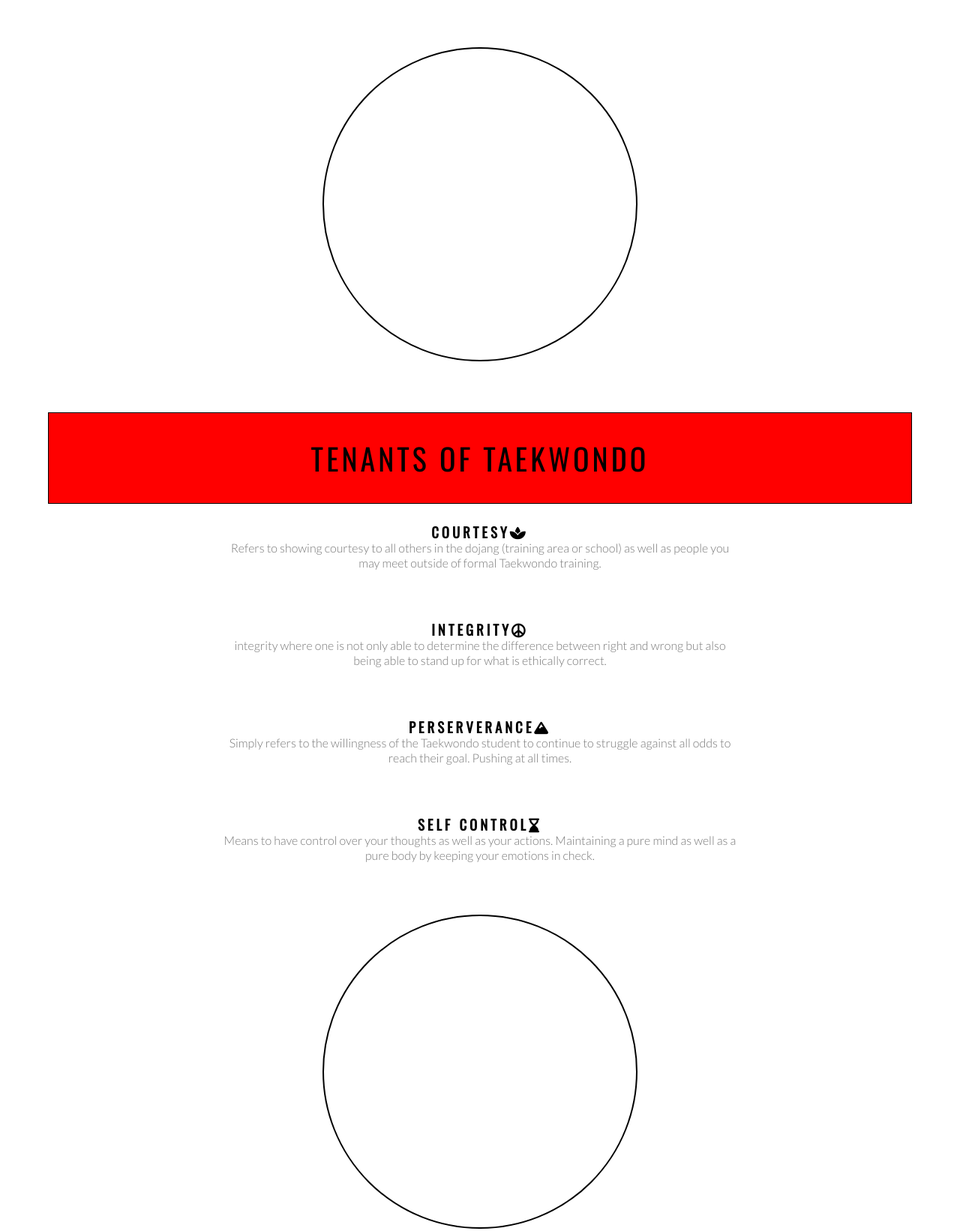
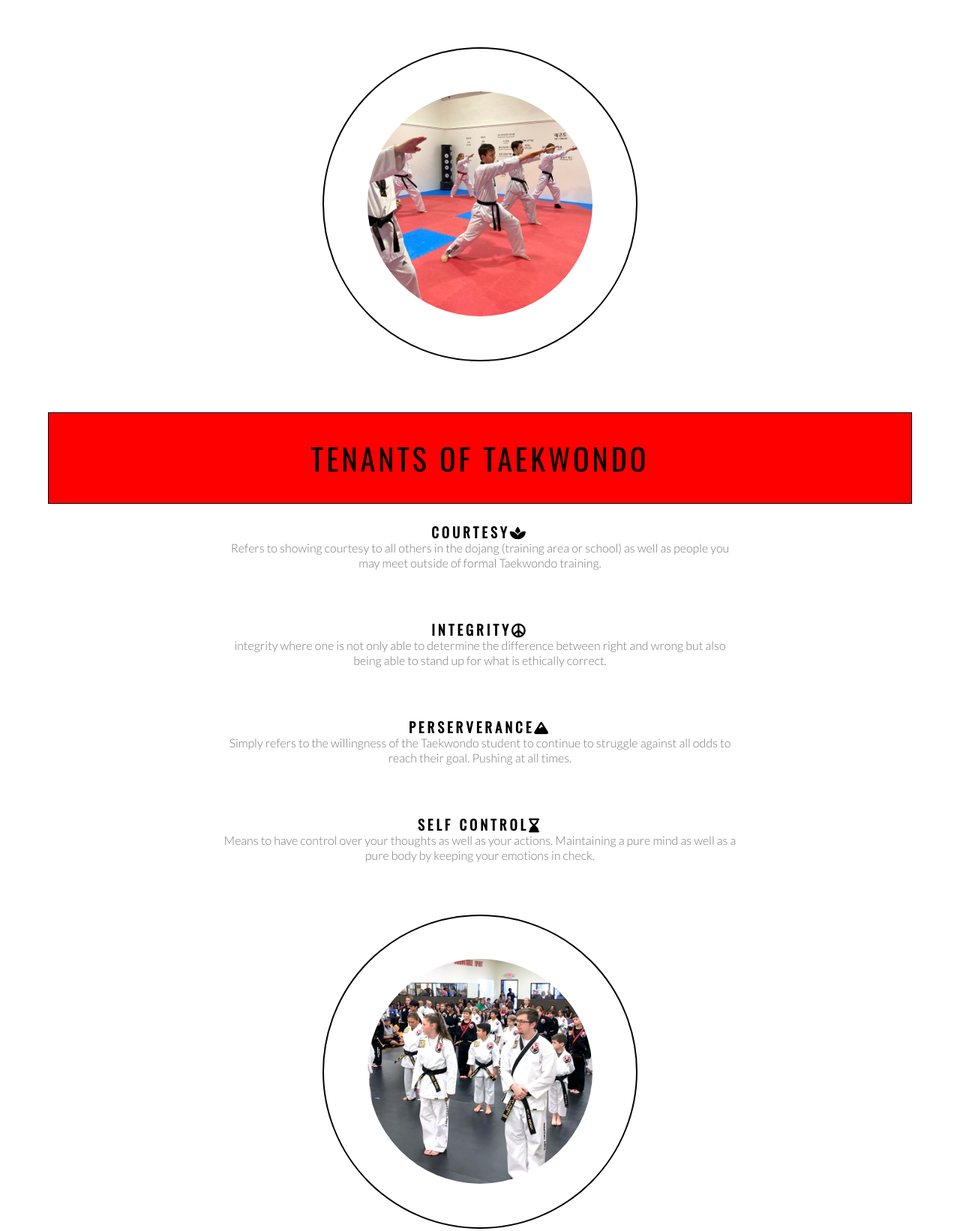
Before and after one commit to Code-Institute-Submissions/Phoenixgreen763-Taekwondo-Llanharan, a plain HTML site: page index.html in a window 1280 px wide. Shown: the part 1180-2822 px from the top of the page at 75% size. Drawn offline with nearby package versions, Linux system fonts and the light colour scheme; the site is published under a folder, as on GitHub Pages, so addresses that start at the root find nothing.

Commit message:
fix image path

```diff
--- a/assets/css/style.css
+++ b/assets/css/style.css
@@ -206,7 +206,7 @@ hr {
 }
 
 #circle-cover-bg {
-    background: url('/assets/images/taekwondo_training.jpg') no-repeat center center;
+    background: url('../../assets/images/taekwondo_training.jpg') no-repeat center center;
     height: 100%;
     border-radius: 50%;
     background-size: cover;
@@ -288,7 +288,7 @@ hr {
 }
 
 #circle-cover-bp {
-    background: url('/assets/images/image-asset.jpeg') no-repeat center center;
+    background: url('../../assets/images/image-asset.jpeg') no-repeat center center;
     height: 100%;
     border-radius: 50%;
     background-size: cover;
```
